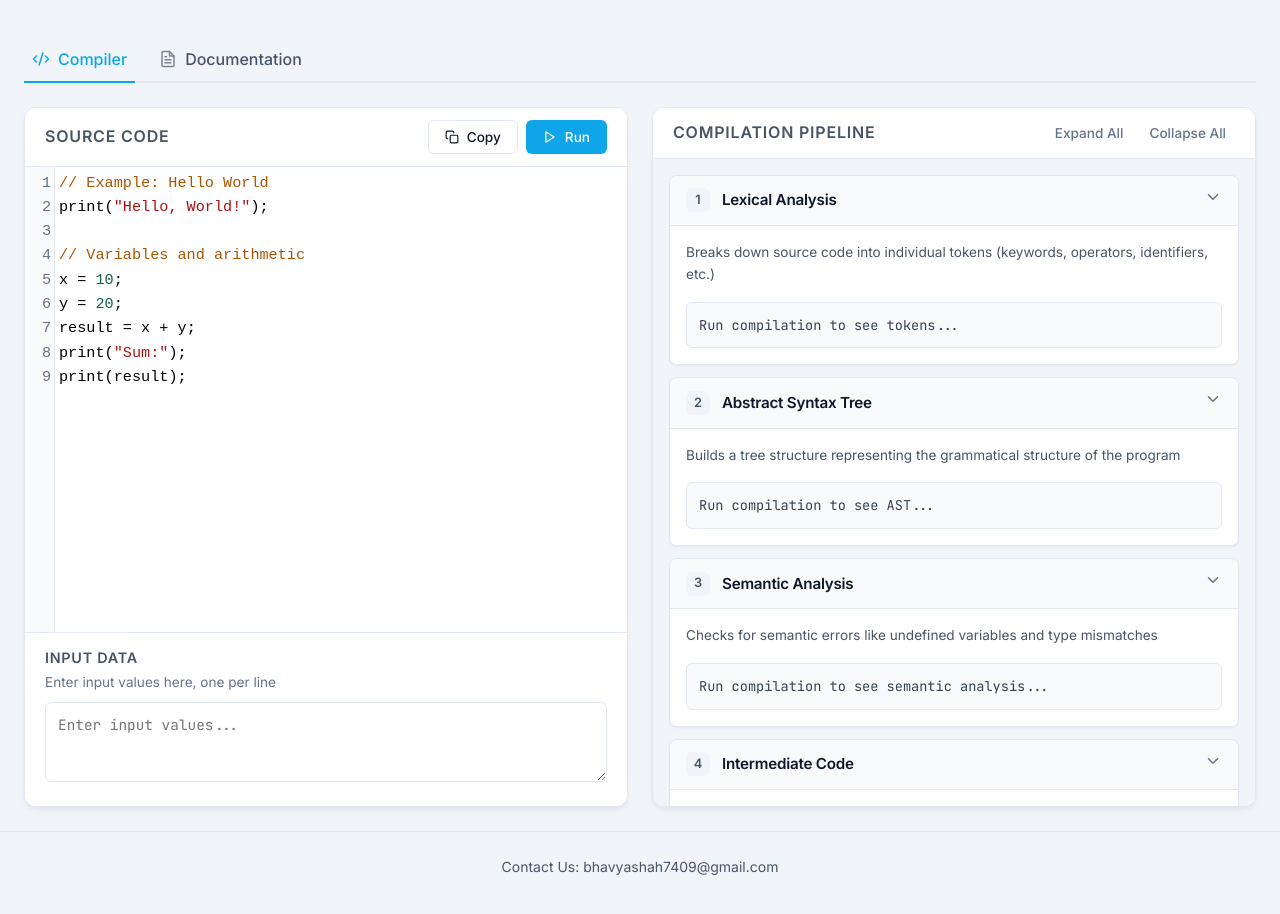
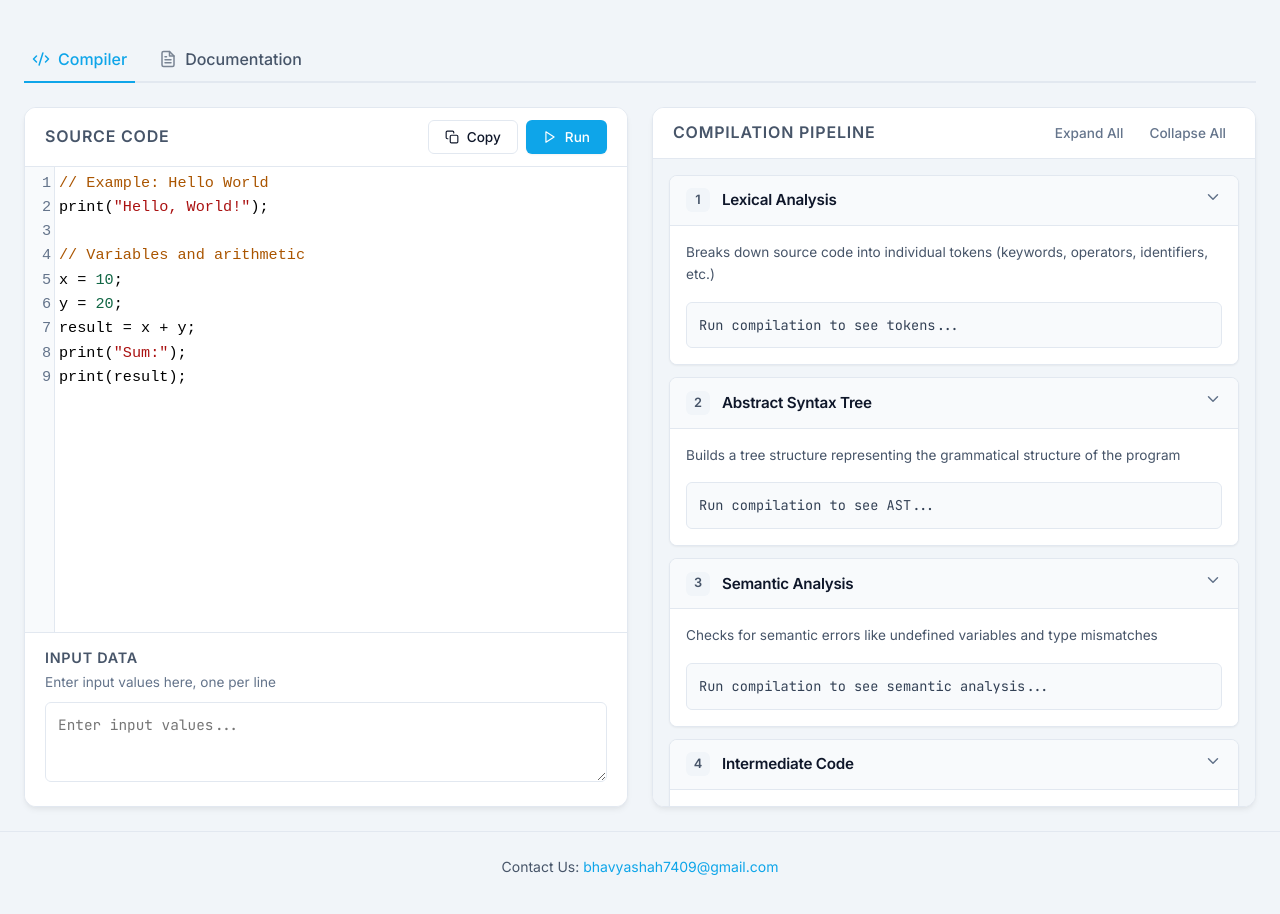
Before and after one commit to BhavyaShah7409/RL-Optimised-Compiler, a website: page index.html in a window 1280 px wide. Shown: the part 156-1070 px from the top of the page. Drawn offline with nearby package versions, Linux system fonts and the light colour scheme.

Commit message:
Update index.html

```diff
--- a/index.html
+++ b/index.html
@@ -421,7 +421,7 @@
     </div>
 
     <footer class="app-footer">
-        <p>Contact Us: <href=mailto:bhavyashah7409@gmail.com>bhavyashah7409@gmail.com</href></p>
+        <p>Contact Us: <a href=mailto:bhavyashah7409@gmail.com>bhavyashah7409@gmail.com</a></p>
     </footer>
 
     <script src="script.js"></script>
```
